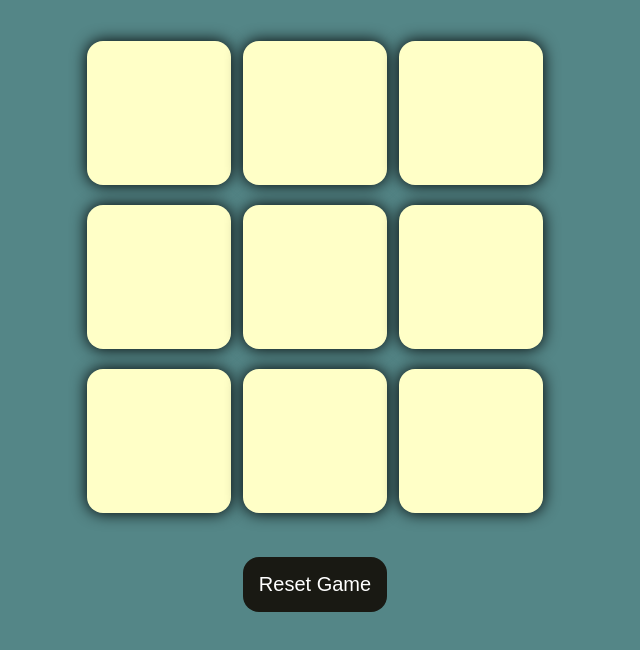
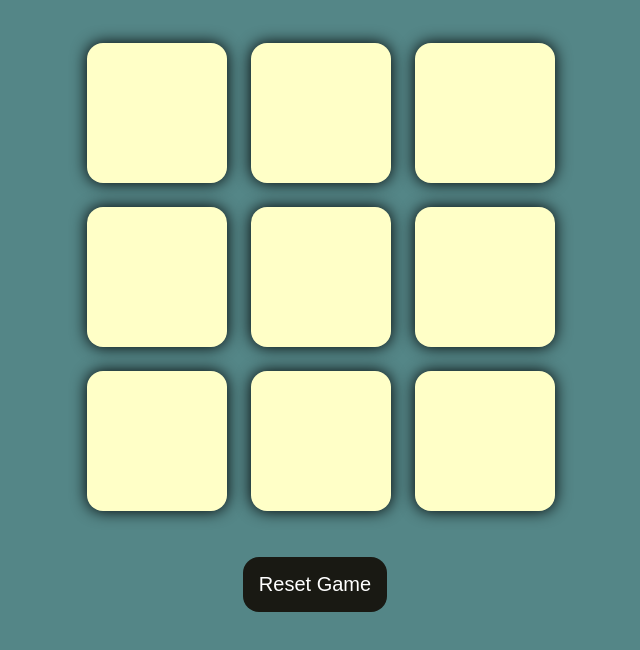
Before and after one commit to Animesh3547/tictactoe, a plain HTML site: page index.html in a window 1280 px wide. Shown: the part 40-690 px from the top of the page, without its empty margins (325-965 px from the left). Drawn offline with Linux system fonts and the light colour scheme.

Commit message:
Add files via upload
fixed overlapping pf boxes

```diff
--- a/style.css
+++ b/style.css
@@ -27,14 +27,15 @@ body {
 }
 
 .box {
-  height: 18vmin;
-  width: 18vmin;
+  height: 17.5vmin;
+  width: 17.5vmin;
   border-radius: 1rem;
   border: none;
   box-shadow: 0 0 1rem rgba(0, 0, 0, 1);
   font-size: 8vmin;
   color: #b0413e;
   background-color: #ffffc7;
+  margin-left: 1.5vmin;
 }
 #reset {
   padding: 1rem;
```
